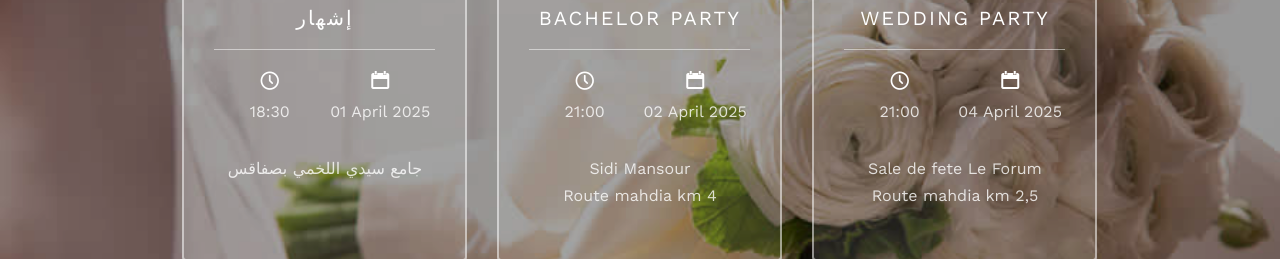
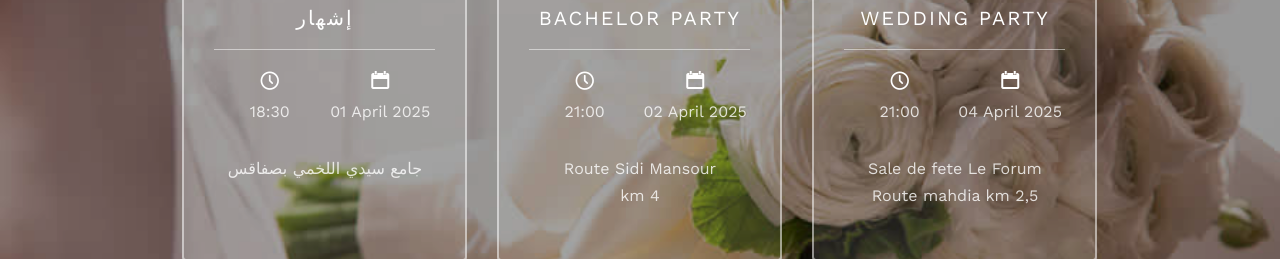
Before and after one commit to WAVEIOVI/wedding.github.io, a plain HTML site: page index.html in a window 1280 px wide. Shown: the part 2918-3177 px from the top of the page. Drawn offline with nearby package versions, Linux system fonts and the light colour scheme; files whose address does not match are found by name.

Commit message:
Update index.html

```diff
--- a/index.html
+++ b/index.html
@@ -191,7 +191,7 @@
 										<span>02 April 2025</span>
 									</div>
 									<a href="https://www.google.com/maps/place/34%C2%B047'30.9%22N+10%C2%B050'24.5%22E/@34.791915,10.8388625,18z/data=!3m1!4b1!4m4!3m3!8m2!3d34.791915!4d10.84015?authuser=0&entry=ttu&g_ep=EgoyMDI1MDMxMi4wIKXMDSoASAFQAw%3D%3D" target="_blank">
-									<p>Sidi Mansour<br>Route mahdia km 4</p>
+									<p>Route Sidi Mansour<br> km 4</p>
 								</a>
 
 								</div>
```
